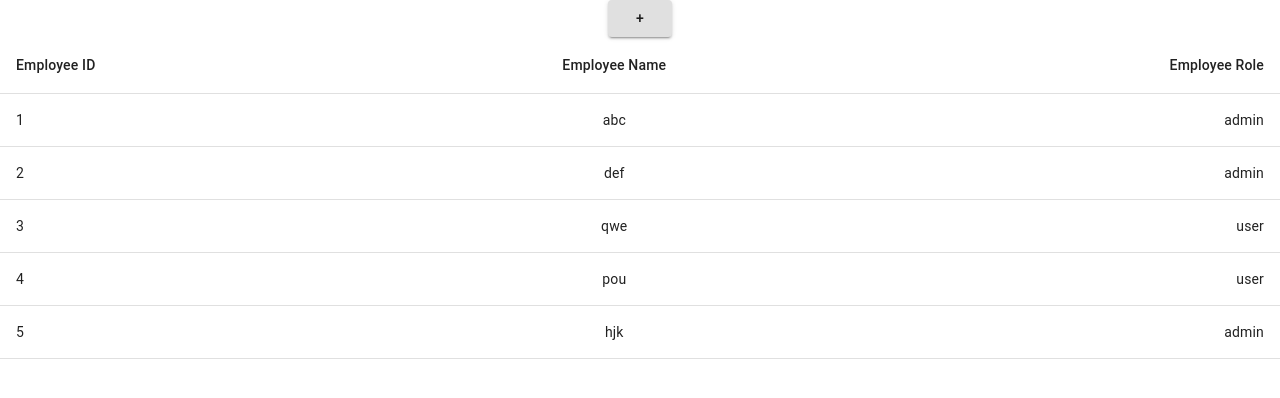
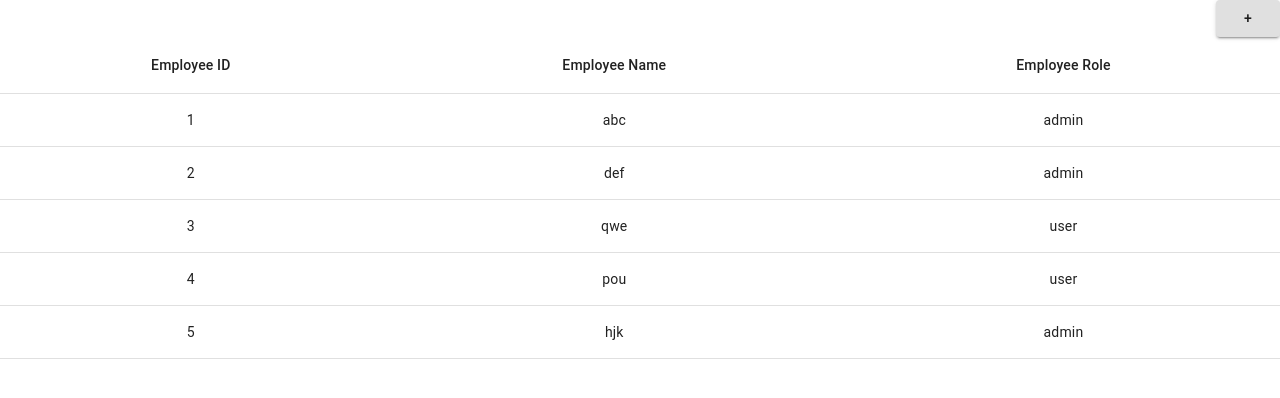
Before and after one commit to KingSri/login-react, a React (Create React App) app: page /home in a window 1280 px wide. Shown: the top 398 px of the page. Built offline with nearby package versions, Linux system fonts and the light colour scheme.

Commit message:
finished requirements for project, project completed as per specifications

```diff
--- a/src/components/home.js
+++ b/src/components/home.js
@@ -15,6 +15,7 @@ import DialogActions from '@material-ui/core/DialogActions';
 import DialogContent from '@material-ui/core/DialogContent';
 import DialogContentText from '@material-ui/core/DialogContentText';
 import DialogTitle from '@material-ui/core/DialogTitle';
+import Grid from '@material-ui/core/Grid'
 
 
 class Home extends Component {
@@ -65,9 +66,12 @@ class Home extends Component {
           <>
            <div>
         <div>
+          <Grid container alignItems="flex-start" justify="flex-end" direction="row">
       <Button variant="contained" align="right" color="warning" onClick={this.handleClickOpen}>
         +
       </Button>
+      </Grid>
+
       <Dialog open={this.state.open} onClose={this.handleClose} onSubmit={this.handleSubmit} aria-labelledby="form-dialog-title">
         <DialogTitle id="form-dialog-title">Welcome</DialogTitle>
         <DialogContent>
@@ -137,17 +141,17 @@ class Home extends Component {
                 <Table aria-label="simple table">
                     <TableHead>
                       <TableRow>
-                        <TableCell>Employee ID</TableCell>
+                        <TableCell align="center">Employee ID</TableCell>
                         <TableCell align="center">Employee Name</TableCell>
-                        <TableCell align="right">Employee Role</TableCell>
+                        <TableCell align="center">Employee Role</TableCell>
                       </TableRow>
                     </TableHead>
                     <TableBody>
                       {this.state.eData.map((row) => (
                         <TableRow key={row}>
-                           <TableCell>{row.id}</TableCell>
+                           <TableCell align="center">{row.id}</TableCell>
                            <TableCell align="center">{row.name}</TableCell>
-                          <TableCell align="right">{row.role}</TableCell>
+                          <TableCell align="center">{row.role}</TableCell>
                         </TableRow>
                         ))}
                       </TableBody>
```
